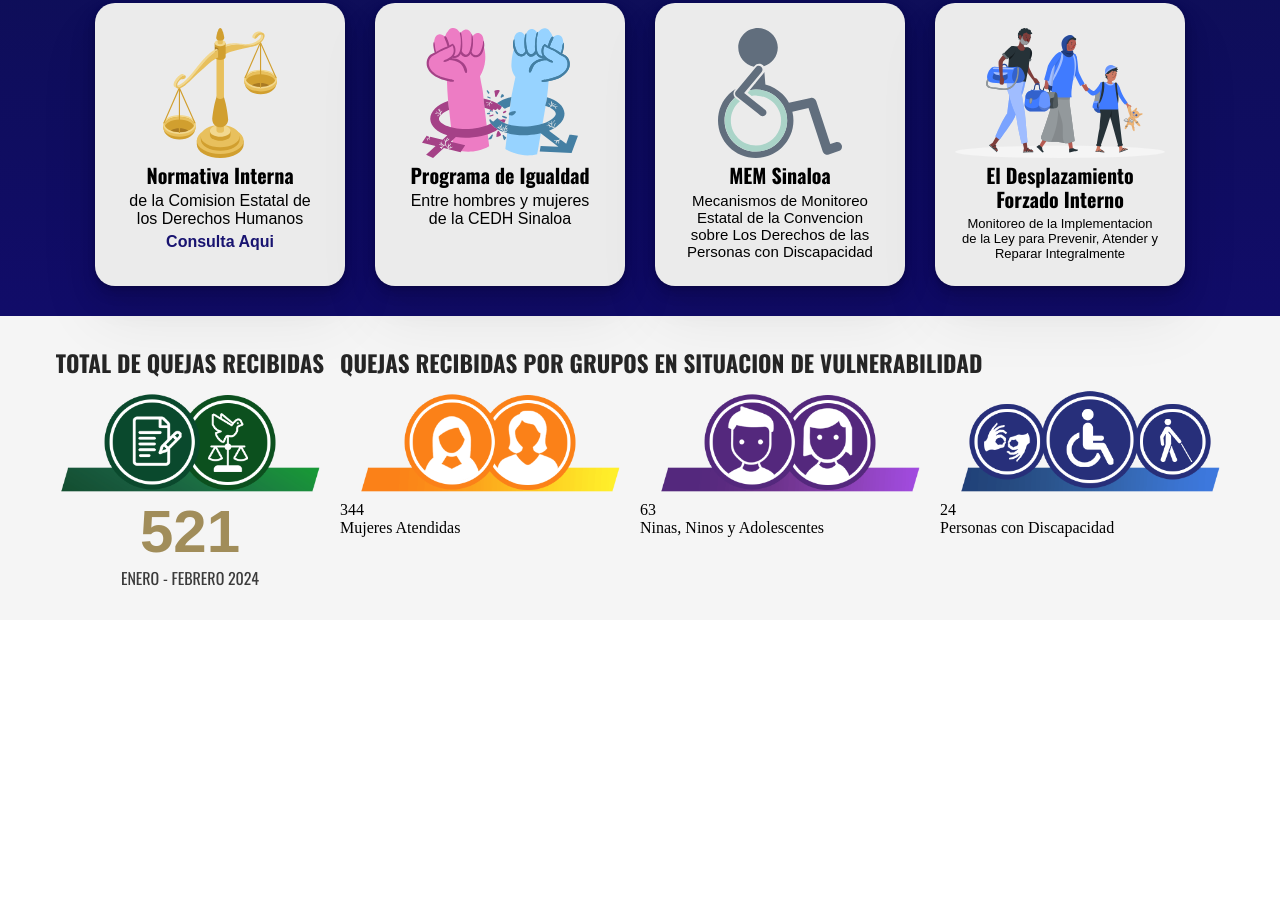
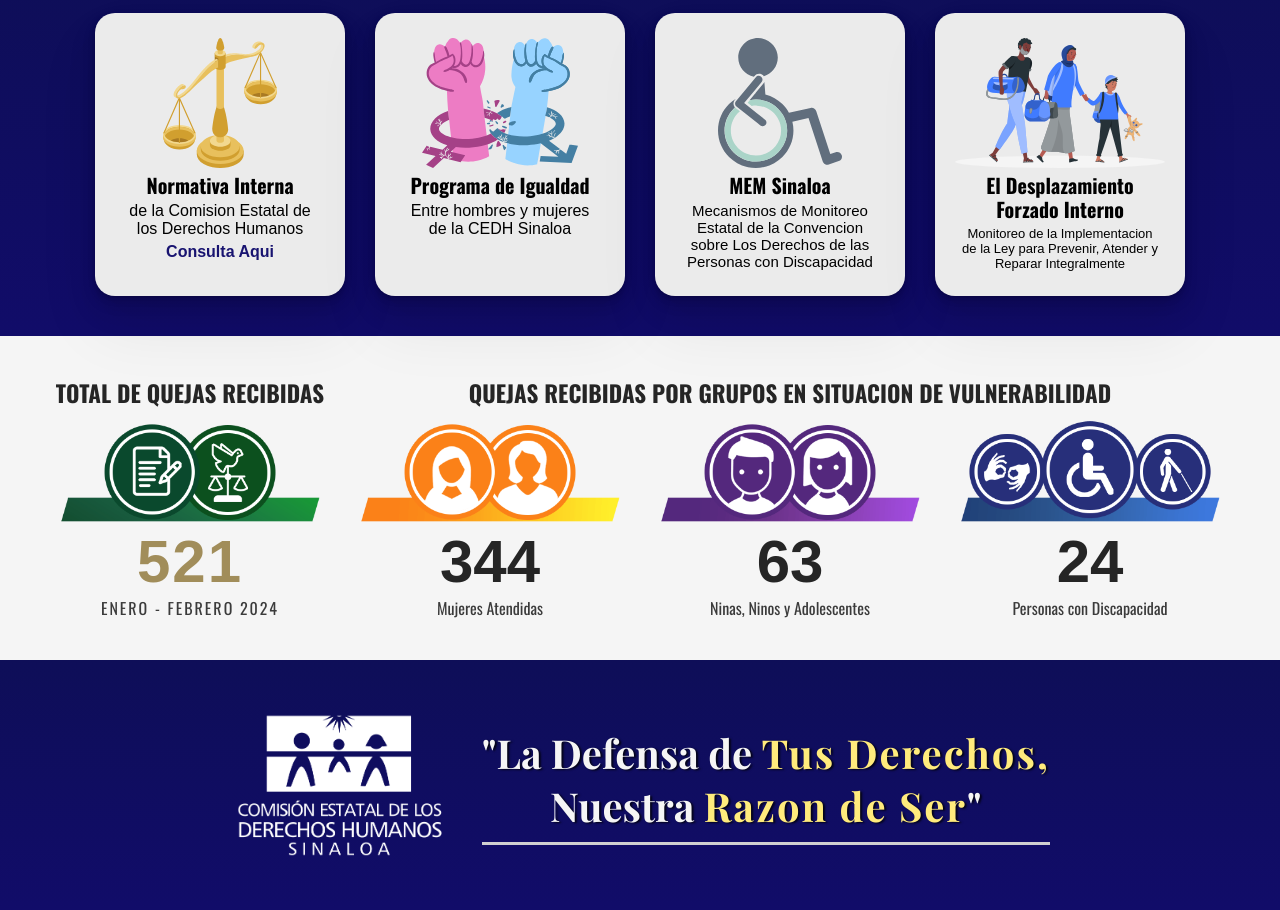
Before and after one commit to raiko-std/landing-page, a plain HTML site: page index.html in a window 1280 px wide. Shown: the part 597-1507 px from the top of the page. Before the commit the page ends 1217 px from the top, so only its background shows below. Drawn offline with nearby package versions, Linux system fonts and the light colour scheme; a web font is replaced by a local one.

Commit message:
finish quejas atendidas section finish slogan section

```diff
--- a/index.html
+++ b/index.html
@@ -10,6 +10,7 @@
     <link rel="preconnect" href="https://fonts.googleapis.com">
     <link rel="preconnect" href="https://fonts.gstatic.com" crossorigin>
     <link href="https://fonts.googleapis.com/css2?family=Oswald:wght@200..700&display=swap" rel="stylesheet">
+    <link href="https://fonts.googleapis.com/css2?family=Playfair+Display:ital,wght@0,400..900;1,400..900&display=swap" rel="stylesheet">
 </head>
 
 <body>
@@ -98,19 +99,19 @@
         <h4>QUEJAS RECIBIDAS POR GRUPOS EN SITUACION DE VULNERABILIDAD</h4>
         <div class="grupo-quejas2">
 
-            <div class="quejas-mujeres">
+            <div class="quejas-mujeres quejas">
                 <img class="quejas-mujeres-img quejas-img" src="./img/icono-mujeres.png" alt="Quejas Recibidas de Mujeres">
                 <p class="cantidad">344</p>
                 <p>Mujeres Atendidas</p>
             </div>
 
-            <div class="quejas-nna">
+            <div class="quejas-nna quejas">
                 <img class="quejas-nna-img quejas-img" src="./img/icono-ninos.png" alt="Quejas Recibidas de Ninas, ninos y adolescentes">
                 <p class="cantidad">63</p>
                 <p>Ninas, Ninos y Adolescentes</p>
             </div>
 
-            <div class="quejas-personas-discapacidad">
+            <div class="quejas-personas-discapacidad quejas">
                 <img class="quejas-discapacidad quejas-img" src="./img/icono-personas-discapacidad.png" alt="Quejas Recibidas de Personas con Discapacidad">
                 <p class="cantidad">24</p>
                 <p>Personas con Discapacidad</p>
@@ -121,6 +122,15 @@
     </div>
 </div>
 
+<div class="frase-texto">
+    <img class="logo-blanco" src="./img/logo-cedh-blanco.png" alt="Logo CEDH Blanco">
+    <div class="seccion-texto">
+        <h5>"La Defensa de <span>Tus Derechos,</span></h5>
+        <h5>Nuestra <span>Razon de Ser</span>"</h5>
+    </div>
+</div>
+
+
 <footer>
 
 </footer>
--- a/style.css
+++ b/style.css
@@ -210,7 +210,7 @@ h2{
 }
 
 #enlaces-internos {
-    padding:30px;
+    padding:40px 0;
     background: #181370;
     background: linear-gradient(0deg, rgb(17, 12, 105) 0%, rgb(14, 14, 88)100%);
     display:flex;
@@ -283,7 +283,7 @@ h2{
 }
 
 #quejas-recibidas {
-    padding:30px;
+    padding:40px 0;
     background-color:whitesmoke;
 
     display:flex;
@@ -305,6 +305,7 @@ h2{
 .total-quejas p {
     font-family:"Oswald", sans-serif;
     color:#3b3b3b;
+    letter-spacing:2px;
 }
 
 .total-quejas .cantidad {
@@ -321,7 +322,69 @@ h2{
     align-items:center;
 }
 
+.grupo-quejas {
+    display:flex;
+    flex-direction:column;
+    align-items:center;
+    justify-content:flex-start;
+}
+
 .grupo-quejas2 {
     display:flex;
     flex-direction:row;
 }
+
+.quejas {
+    display:flex;
+    flex-direction:column;
+    align-items:center;
+}
+
+.grupo-quejas2 .cantidad {
+    font-family:Arial, Helvetica, sans-serif;
+    font-size:60px;
+    font-weight:700;
+    color:#252525;
+}
+
+.grupo-quejas2 p{
+    font-family:"Oswald", sans-serif;
+    color:#3b3b3b;
+}
+
+.frase-texto {
+    background: #181370;
+    background: linear-gradient(0deg, rgb(17, 12, 105) 0%, rgb(14, 14, 88)100%);
+    padding:50px 0;
+    display:flex;
+    flex-direction:row;
+    justify-content:center;
+    align-items:center;
+    gap:30px;
+}
+
+.logo-blanco {
+    height:150px;
+    width:auto;
+}
+
+.seccion-texto {
+    padding: 0 0 10px 0;
+    display:flex;
+    flex-direction:column;
+    justify-content:flex-start;
+    align-items:center;
+    border-bottom:3px solid #d0d0d0;
+}
+
+.seccion-texto h5 {
+    color:whitesmoke;
+    font-family: "Playfair Display", serif;
+    font-size:40px;
+    text-shadow: 2px 1px 2px rgba(0, 0, 0, 0.77);
+}
+
+.seccion-texto span {
+    color:rgb(255, 235, 124);
+    letter-spacing: 2px;
+}
```
